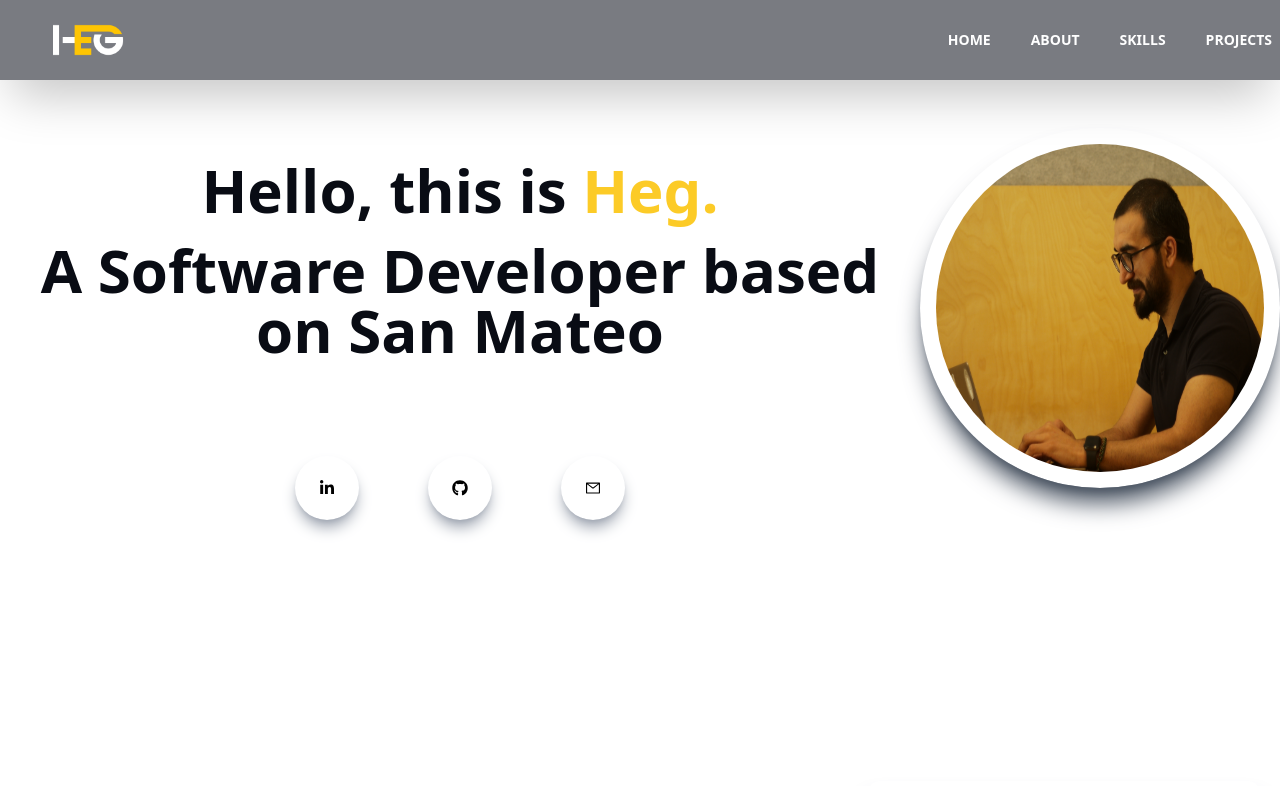
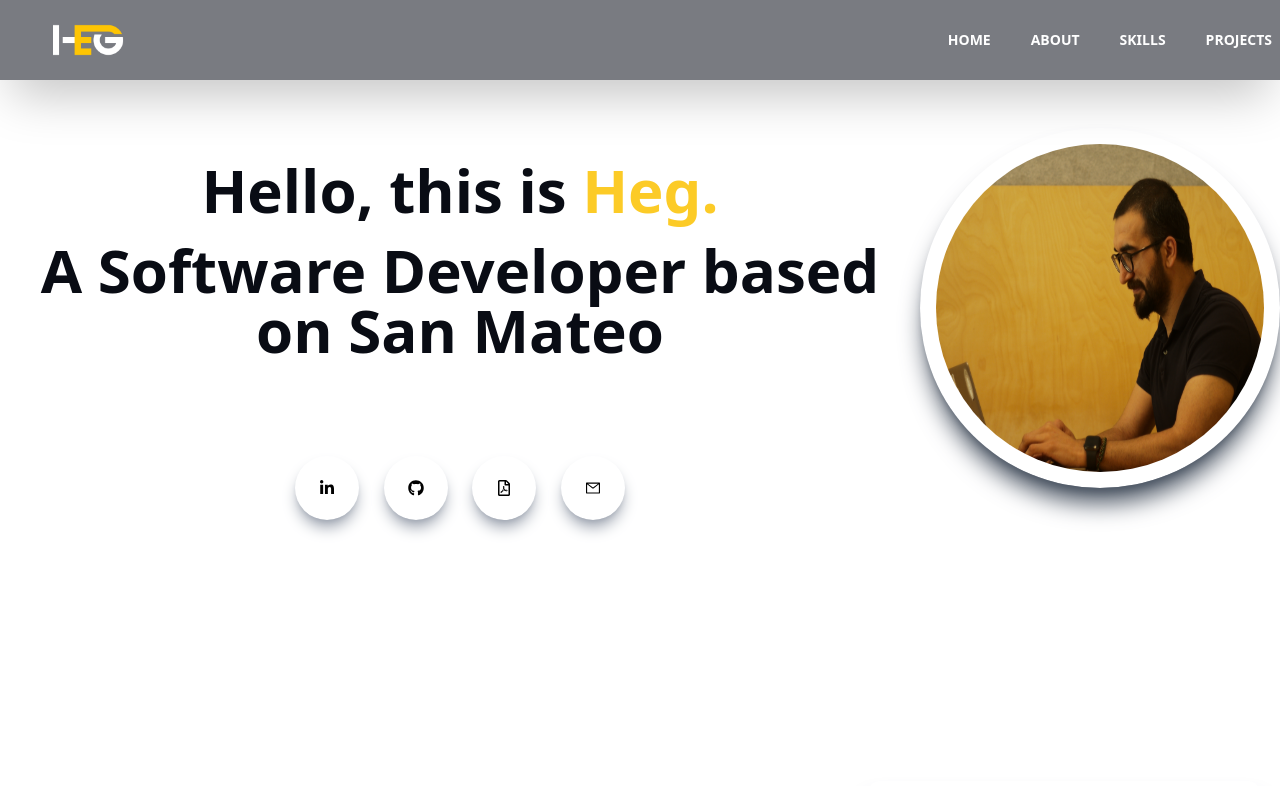
Before and after one commit to erhaneth/Portfolio-, a Next.js app: page / in a window 1280 px wide. Shown: the top 786 px of the page. Built offline with nearby package versions, Linux system fonts and the light colour scheme.

Commit message:
Add resume

```diff
--- a/components/Welcome.jsx
+++ b/components/Welcome.jsx
@@ -1,7 +1,7 @@
 import React from "react";
 import Link from "next/link";
 import { AiOutlineMail } from 'react-icons/ai';
-import { FaGithub, FaLinkedinIn } from "react-icons/fa";
+import { FaGithub, FaLinkedinIn,FaRegFilePdf } from "react-icons/fa";
 import AboutImg from "../public/about.jpg";
 import Image from "next/image";
 
@@ -37,6 +37,17 @@ export default function Welcome() {
                 <FaGithub />
               </div>
             </a>
+            <a
+              href="https://drive.google.com/file/d/1B6fgSCHCQJKKuMPF_LrDoQ2v8T7cWBVo/view?usp=sharing"
+              // target="_blank"
+              // rel="noreferrer"
+            >
+              <div className="rounded-full shadow-lg shadow-gray-400 p-6 cursor-pointer hover:scale-105 ease-in duration-300"
+
+              >
+                <FaRegFilePdf />
+              </div>
+            </a>
             <Link href='mailto:gumusucb21@gmail.com'
             target="_blank"
               rel="noreferrer"
--- a/components/welcome.jsx
+++ b/components/welcome.jsx
@@ -1,7 +1,7 @@
 import React from "react";
 import Link from "next/link";
 import { AiOutlineMail } from 'react-icons/ai';
-import { FaGithub, FaLinkedinIn } from "react-icons/fa";
+import { FaGithub, FaLinkedinIn,FaRegFilePdf } from "react-icons/fa";
 import AboutImg from "../public/about.jpg";
 import Image from "next/image";
 
@@ -37,6 +37,17 @@ export default function Welcome() {
                 <FaGithub />
               </div>
             </a>
+            <a
+              href="https://drive.google.com/file/d/1B6fgSCHCQJKKuMPF_LrDoQ2v8T7cWBVo/view?usp=sharing"
+              // target="_blank"
+              // rel="noreferrer"
+            >
+              <div className="rounded-full shadow-lg shadow-gray-400 p-6 cursor-pointer hover:scale-105 ease-in duration-300"
+
+              >
+                <FaRegFilePdf />
+              </div>
+            </a>
             <Link href='mailto:gumusucb21@gmail.com'
             target="_blank"
               rel="noreferrer"
```
